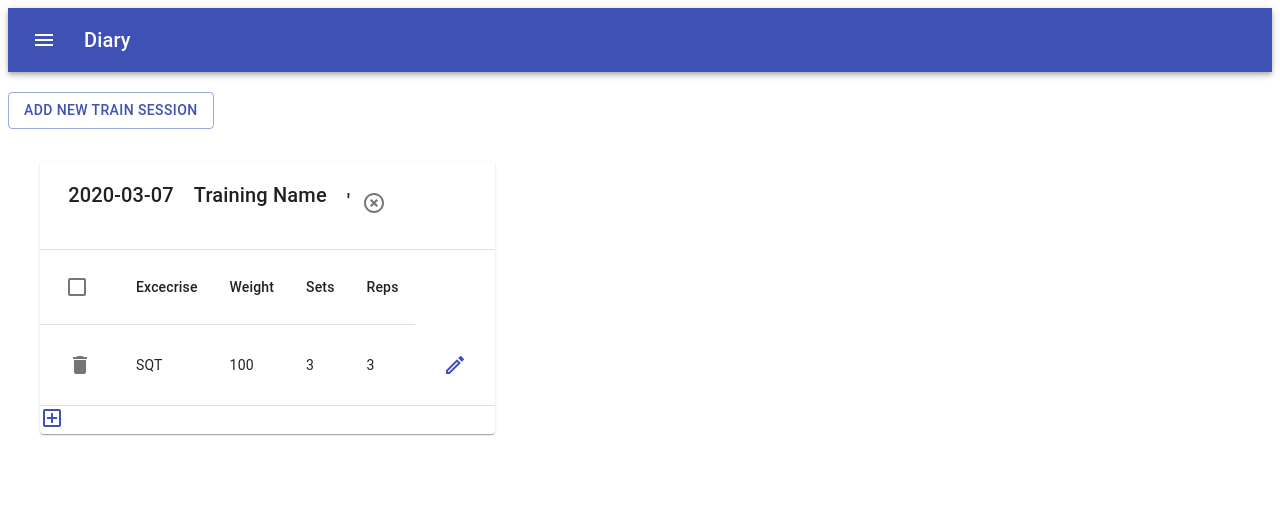
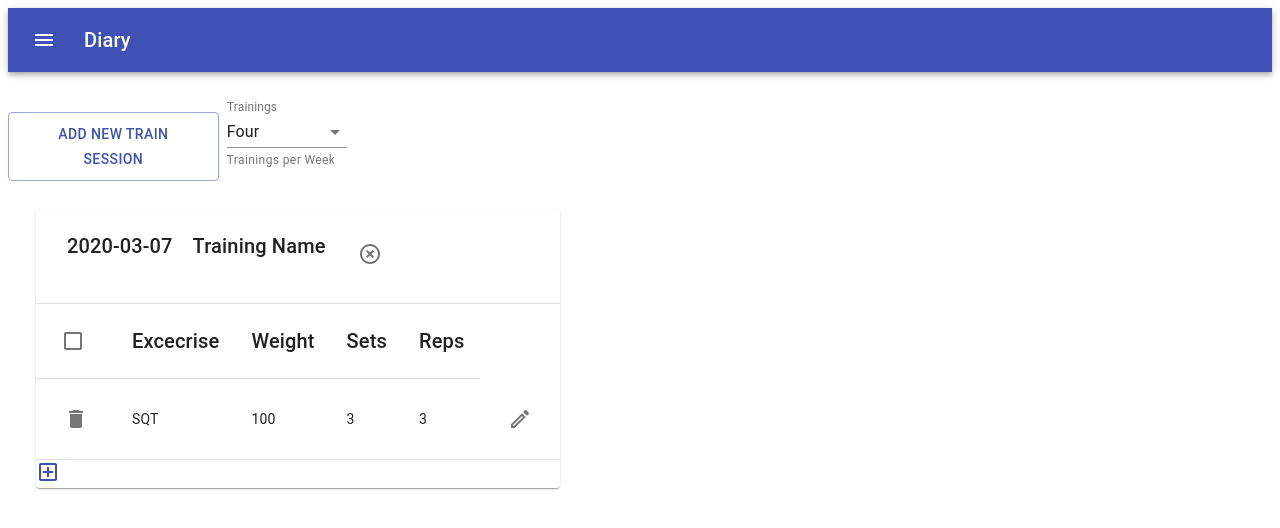
Before and after one commit to galinowsky/Diary, a React (Create React App) app: page / in a window 1280 px wide. Shown: the top 528 px of the page. Built offline with nearby package versions, Linux system fonts and the light colour scheme.

Commit message:
duuupaaa

```diff
--- a/src/App.js
+++ b/src/App.js
@@ -1,76 +1,96 @@
 import React, { useState, useCallback } from 'react';
 import Grid from '@material-ui/core/Grid';
 import Button from '@material-ui/core/Button';
+import { makeStyles } from '@material-ui/core/styles';
 import Training from './Training';
 import Header from './Header';
+import TrainDaysForm from './TrainDaysForm';
+
+const useStyles = makeStyles((theme) => ({
+  root: {
+    '& > *': {
+      margin: theme.spacing(0.5),
+    },
+    marginTop: '20px',
+  },
+}));
 
 const App = () => {
-  const deleteTraining = (i) => {
-    console.log(trainings);
-    trainings.splice(i, 1);
-    setTrainings([...trainings]);
-  };
-
   const [trainings, setTrainings] = useState([
     {
       id: 0,
-      value: (
-        <Training
-          data={[
-            {
+      data: [{
         excecrise: 'SQT',
         weight: 100,
         sets: 3,
         reps: 3,
         editable: false,
-            },
-          ]}
-          onClick={() => deleteTraining(trainings.length - 1)}
-        />
-      ),
+      }],
     },
   ]);
+
+  const [daysPerWeek, setDaysPerWeek] = useState(4);
+  const changeDaysPerWeek = (val) => {
+    setDaysPerWeek(val);
+  };
+
+  const deleteTraining = useCallback((i) => {
+    trainings.splice(i, 1);
+    setTrainings([...trainings]);
+  }, [trainings]);
 
   const addTraining = useCallback(() => {
     setTrainings((currentTrainings) => [
       ...currentTrainings,
       {
         id: currentTrainings.length,
-        value: (
-          <Training
-            data={[
-              {
+        data: [{
           excecrise: 'exc',
           weight: 0,
           sets: 0,
           reps: 0,
           editable: false,
-              },
-            ]}
-            onClick={() => deleteTraining(currentTrainings.length)}
-          />
-        ),
+        }],
       },
     ]);
-  }, [deleteTraining]);
-
-
+  }, [setTrainings]);
+  const classes = useStyles();
+  const createColumn = () => (
+    <Grid container direction="column">
+      {trainings.map((train, i) => (
+        <Grid xs={daysPerWeek} key={train.id} item>
+          <Training data={train.data} onClick={() => { deleteTraining(i); }} />
+        </Grid>
+      ))}
+    </Grid>
+  );
   return (
     <>
+
       <header className="App-header">
         <Header />
-        <Button variant="outlined" color="primary" onClick={addTraining}>
+        <Grid container>
+          <Grid item xs={2}>
+            <Button variant="outlined" color="primary" onClick={addTraining} className={classes.root}>
               Add new Train Session
             </Button>
-
+          </Grid>
+          <Grid item xs={2}>
+            <TrainDaysForm data={daysPerWeek} changeDaysPerWeek={changeDaysPerWeek} />
+          </Grid>
+        </Grid>
       </header>
       <body className="App-body">
-        <Grid container>
+        <Grid container direction="row" spacing={1}>
+          {console.log(Math.ceil(trainings.length / daysPerWeek))}
+          <Grid container direction="column" spacing={0}>
+            {trainings.map((train, i) => (
+              <Grid xs={12 / daysPerWeek} key={train.id} item>
+                <Training data={train.data} onClick={() => { deleteTraining(i); }} />
+              </Grid>
+            ))}
+          </Grid>
 
-          {trainings.map((train) => (
-
-            <Grid xs={4} key={train.id} item>{train.value}</Grid>
-          ))}
         </Grid>
       </body>
     </>
--- a/src/EditIcon/EditIcon.view.js
+++ b/src/EditIcon/EditIcon.view.js
@@ -1,19 +1,15 @@
-import React, { useState } from 'react';
+import React from 'react';
 import DoneOutlinedIcon from '@material-ui/icons/DoneOutlined';
 import EditOutlinedIcon from '@material-ui/icons/EditOutlined';
 import IconButton from '@material-ui/core/IconButton';
-import useStyles from './EditIcon.style';
+// import useStyles from './EditIcon.style';
 
 
-const EditIcon = ({ onClick, editable }) => {
-  const classes = useStyles();
-
-  return (
-  <IconButton onClick={onClick}  >
-    <EditOutlinedIcon
-      color={editable ? 'secondary' : 'primary'}
-    />
+const EditIcon = ({ onClick, editable }) => (
+  <IconButton onClick={onClick}>
+    {editable
+      ? <DoneOutlinedIcon color="secondary" /> :  < EditOutlinedIcon />
+      }
   </IconButton>
 );
-};
 export default EditIcon;
--- /dev/null
+++ b/src/TrainDaysForm/TrainDaysForm.view.js
@@ -0,0 +1,61 @@
+import React, { useState } from 'react';
+import { makeStyles, withStyles } from '@material-ui/core/styles';
+import InputLabel from '@material-ui/core/InputLabel';
+import MenuItem from '@material-ui/core/MenuItem';
+import FormControl from '@material-ui/core/FormControl';
+import Select from '@material-ui/core/Select';
+import NativeSelect from '@material-ui/core/NativeSelect';
+import InputBase from '@material-ui/core/InputBase';
+import FormHelperText from '@material-ui/core/FormHelperText';
+
+const useStyles = makeStyles((theme) => ({
+  formControl: {
+    margin: theme.spacing(1),
+    minWidth: 120,
+  },
+  selectEmpty: {
+    marginTop: theme.spacing(2),
+  },
+}));
+
+const TrainDaysForm = (data) => {
+  const classes = useStyles();
+  const [days, setDays] = useState({
+    days: data.data,
+  });
+  const functionDays = data.changeDaysPerWeek;
+  const handleChange = (event) => {
+    const { name } = event.target;
+    setDays({
+      ...days,
+      [name]: event.target.value,
+    });
+    data.changeDaysPerWeek(event.target.value);
+  };
+
+  return (
+    <div>
+      <FormControl className={classes.formControl} value={days.days}>
+        <InputLabel htmlFor="days-native-helper">Trainings</InputLabel>
+        <NativeSelect
+          value={days.days}
+          onChange={handleChange}
+          inputProps={{
+            name: 'days',
+            id: 'days-native-helper',
+          }}
+        >
+          <option aria-label="None" value="" />
+          <option value={1}>One</option>
+          <option value={2}>Two</option>
+          <option value={3}>Three</option>
+          <option value={4}>Four</option>
+          <option value={5}>Five</option>
+          <option value={6}>Six</option>
+        </NativeSelect>
+        <FormHelperText>Trainings per Week</FormHelperText>
+      </FormControl>
+    </div>
+  );
+};
+export default TrainDaysForm;
--- /dev/null
+++ b/src/TrainDaysForm/index.js
@@ -0,0 +1,2 @@
+
+export { default } from './TrainDaysForm.view';
--- a/src/TrainHeader/TrainHeader.view.js
+++ b/src/TrainHeader/TrainHeader.view.js
@@ -1,13 +1,10 @@
 import React from 'react';
 import Typography from '@material-ui/core/Typography';
-
-import CancelPresentationOutlinedIcon from '@material-ui/icons/CancelPresentationOutlined';
 import Divider from '@material-ui/core/Divider';
-import Grid from '@material-ui/core/Grid';
 import useStyles from './TrainHeader.style';
 import DeleteTrainingIcon from '../DeleteTrainingIcon';
 
-export default function TrainHeader({onClick}) {
+export default function TrainHeader({ onClick }) {
   const classes = useStyles();
   return (
     <>
@@ -23,9 +20,8 @@ export default function TrainHeader({onClick}) {
             {new Date().toISOString().slice(0, 10)}
           </div>
           <div className={classes.HeaderElem}> Training Name</div>
-          <div className={classes.HeaderElem}>'
-          {console.log(onClick)}
-            <DeleteTrainingIcon className={classes.button} onClick={onClick}/>
+          <div className={classes.HeaderElem}>
+            <DeleteTrainingIcon className={classes.button} onClick={onClick} />
           </div>
         </Typography>
       </div>
--- a/src/TrainTable.js
+++ b/src/TrainTable.js
@@ -5,13 +5,11 @@ import TableBody from '@material-ui/core/TableBody';
 import TableRow from '@material-ui/core/TableRow';
 import TableCell from '@material-ui/core/TableCell';
 import { makeStyles } from '@material-ui/core/styles';
-import Delete from '@material-ui/icons/Delete';
 import AddBoxOutlinedIcon from '@material-ui/icons/AddBoxOutlined';
-import EditOutlinedIcon from '@material-ui/icons/EditOutlined';
+import Typography from '@material-ui/core/Typography';
 import Checkbox from './Checkbox';
 import EditIcon from './EditIcon';
 import DeleteIcon from './DeleteIcon';
-
 
 const useStyles = makeStyles({
   tableHeader: {
@@ -37,7 +35,6 @@ const TrainTable = ({ data }) => {
 
   const addRow = () => {
     setRows([...rows, { ...createData }]);
-
   };
 
   const deleteRow = (i) => {
@@ -61,7 +58,7 @@ const TrainTable = ({ data }) => {
               <Checkbox />
             </TableCell>
             {headerData.map((cell, id) => (
-              <TableCell key={id.toString()}>{cell}</TableCell>
+              <TableCell key={id.toString()}><Typography variant="h6" fontWeight="Bold">{cell}</Typography></TableCell>
             ))}
           </TableRow>
         </TableHead>
--- a/src/Training.js
+++ b/src/Training.js
@@ -21,12 +21,12 @@ const useStyles = makeStyles((theme) => ({
 
 const Training = (props) => {
   const classes = useStyles();
-  const onClickFunction = {...props}
+  const onClickFunction = { ...props };
   return (
     <div className={classes.root}>
 
       <Paper>
-        <TrainHeader onClick={onClickFunction.onClick}/>
+        <TrainHeader onClick={onClickFunction.onClick} />
 
         <TrainTable {...props} />
       </Paper>
```
Also changed, not shown: src/Checkbox/Checkbox.view.js (+3 -4 lines), src/Header/Header.view.js (+7 -7 lines), src/DeleteIcon/DeleteIcon.view.js (line endings or trailing spaces), src/TrainDaysForm/TrainDaysForm.styles.js (added). Lines whose indentation alone changed are shown as unchanged.
